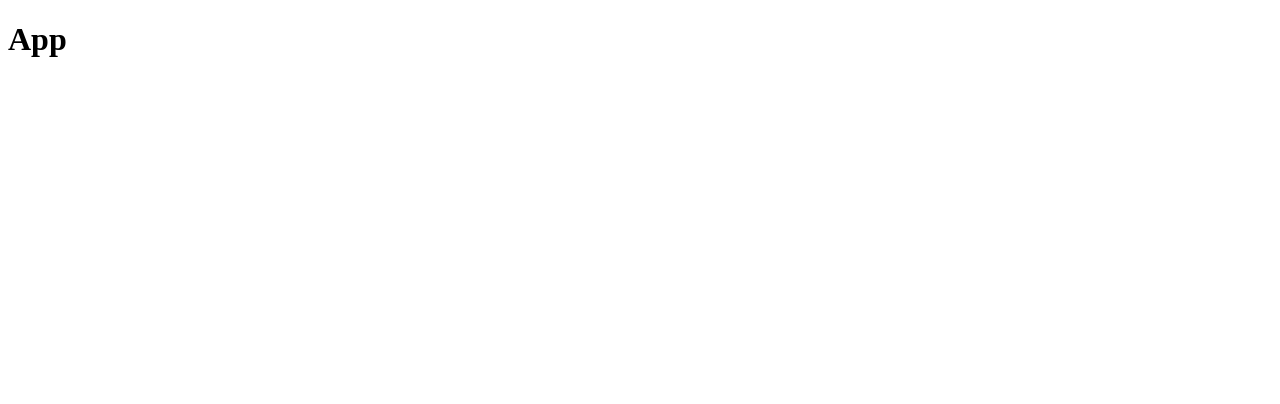
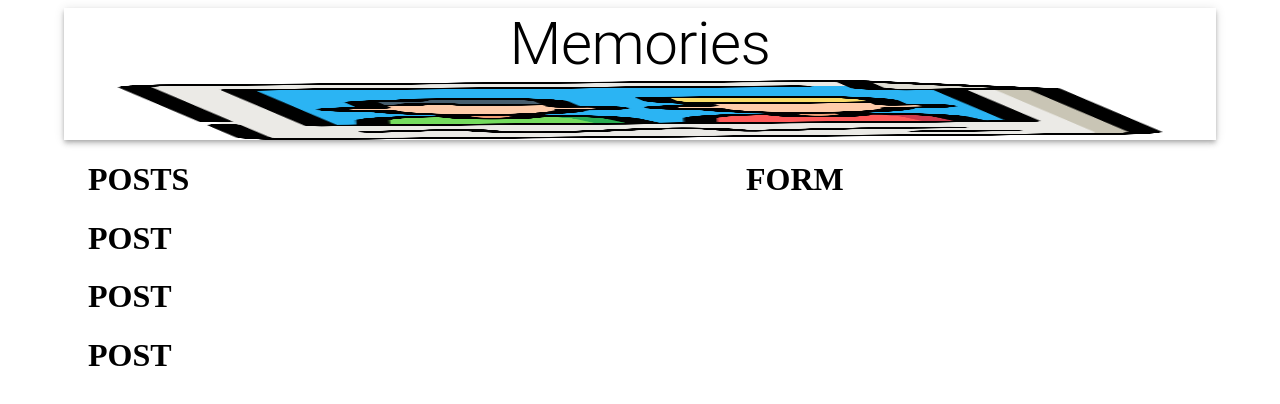
Before and after one commit to KortMiranda/DreamrestV2, a React (Create React App) app in the folder client/: page / in a window 1280 px wide. Shown: the top 404 px of the page. Built offline with nearby package versions, Linux system fonts and the light colour scheme.

Commit message:
JSX Structure

```diff
--- a/client/package.json
+++ b/client/package.json
@@ -3,6 +3,10 @@
   "version": "0.1.0",
   "private": true,
   "dependencies": {
+    "@emotion/react": "^11.9.0",
+    "@emotion/styled": "^11.8.1",
+    "@mui/material": "^5.8.1",
+    "@mui/styles": "^5.8.0",
     "@testing-library/jest-dom": "^5.16.4",
     "@testing-library/react": "^13.2.0",
     "@testing-library/user-event": "^13.5.0",
--- a/client/src/App.js
+++ b/client/src/App.js
@@ -1,11 +1,32 @@
 import React from 'react';
+import { Container, AppBar, Typography, Grow, Grid } from '@mui/material'
+
+import Posts from './components/Posts/Posts'
+import Form from './components/Form/Form'
+import memories from './images/memories.png'
 
 const App = () => {
 
     return (
-        <div>
-            <h1>App</h1>
-        </div>
+        <Container maxwidth="lg">
+            <AppBar position="static" color="inherit">
+                <Typography variant="h2" align="center">Memories</Typography>
+                <img src={memories} alt="memories" height="60"/>
+            </AppBar>
+            <Grow in>
+                <Container>
+                    <Grid container justify="space-between" alignItems="strech" spacing={3}>
+                        <Grid item xs={12} sm={7}>
+                            <Posts />
+                        </Grid>
+                        <Grid item xs={12} sm={4}>
+                            <Form />
+                        </Grid>
+                    </Grid>
+                </Container>
+            </Grow>
+
+        </Container>
     )
 
 }
--- /dev/null
+++ b/client/src/components/Form/Form.js
@@ -0,0 +1,9 @@
+import React from 'react';
+
+const Form = () => {
+    return (
+      <h1>FORM</h1>
+    );
+}
+
+export default Form;
--- /dev/null
+++ b/client/src/components/Posts/Post/Post.js
@@ -0,0 +1,9 @@
+import React from 'react';
+
+const Post = () => {
+    return (
+      <h1>POST</h1>
+    );
+}
+
+export default Post;
--- /dev/null
+++ b/client/src/components/Posts/Posts.js
@@ -0,0 +1,15 @@
+import React from 'react';
+import Post from './Post/Post'
+
+const Posts = () => {
+    return (
+    <>
+      <h1>POSTS</h1>
+      <Post />
+      <Post />
+      <Post />
+    </>
+    );
+}
+
+export default Posts;
--- /dev/null
+++ b/client/src/styles.js
@@ -0,0 +1,5 @@
+import { makeStyles } from '@mui/styles';
+
+export default makeStyles(() => ({
+
+}))
```
Also changed, not shown: client/src/components/Form/styles.js (added), client/src/components/Posts/Post/styles.js (added), client/src/components/Posts/styles.js (added), client/src/images/memories.png (added), 1 other file (tests, documents, lock files or other folders).
